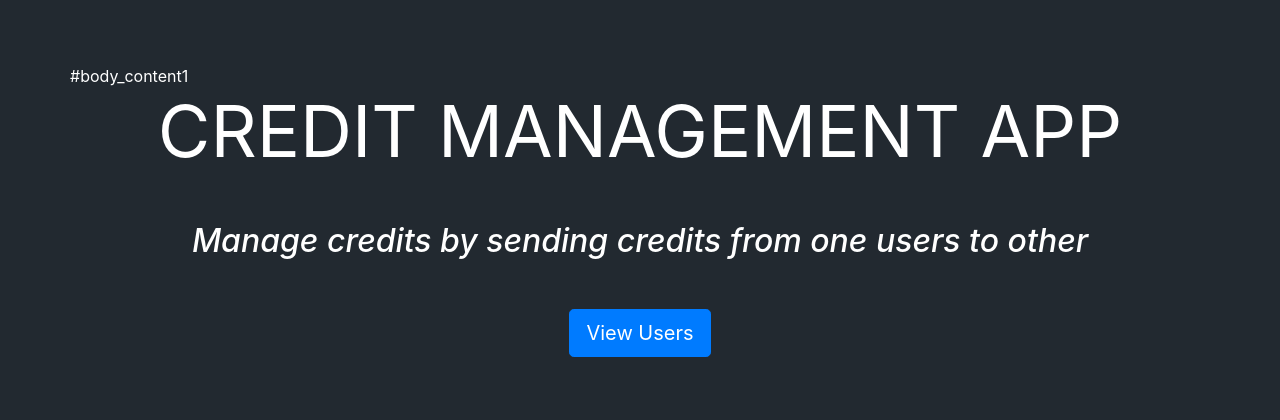
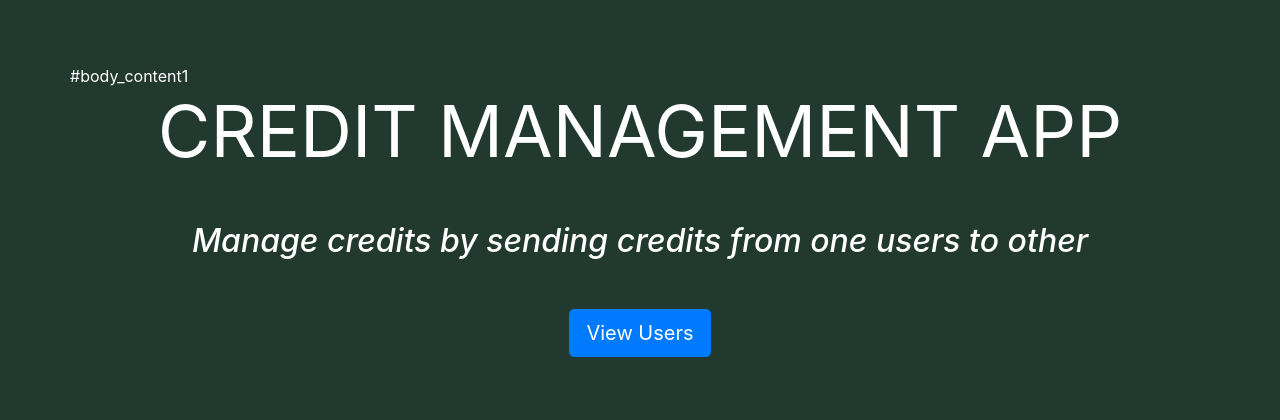
Before and after one commit to Nirmalvekariya/credit_management, a Django app: page / in a window 1280 px wide. Shown: the top 420 px of the page. Run offline with Django 3.2, Linux system fonts and the light colour scheme; some libraries are stand-ins or nearby versions.

Commit message:
Update home.html

```diff
--- a/credits/templates/home.html
+++ b/credits/templates/home.html
@@ -11,7 +11,7 @@
 
     body {
 
-             background-color:#222930;
+             background-color:#223930;
 
         }
 </style>
```
